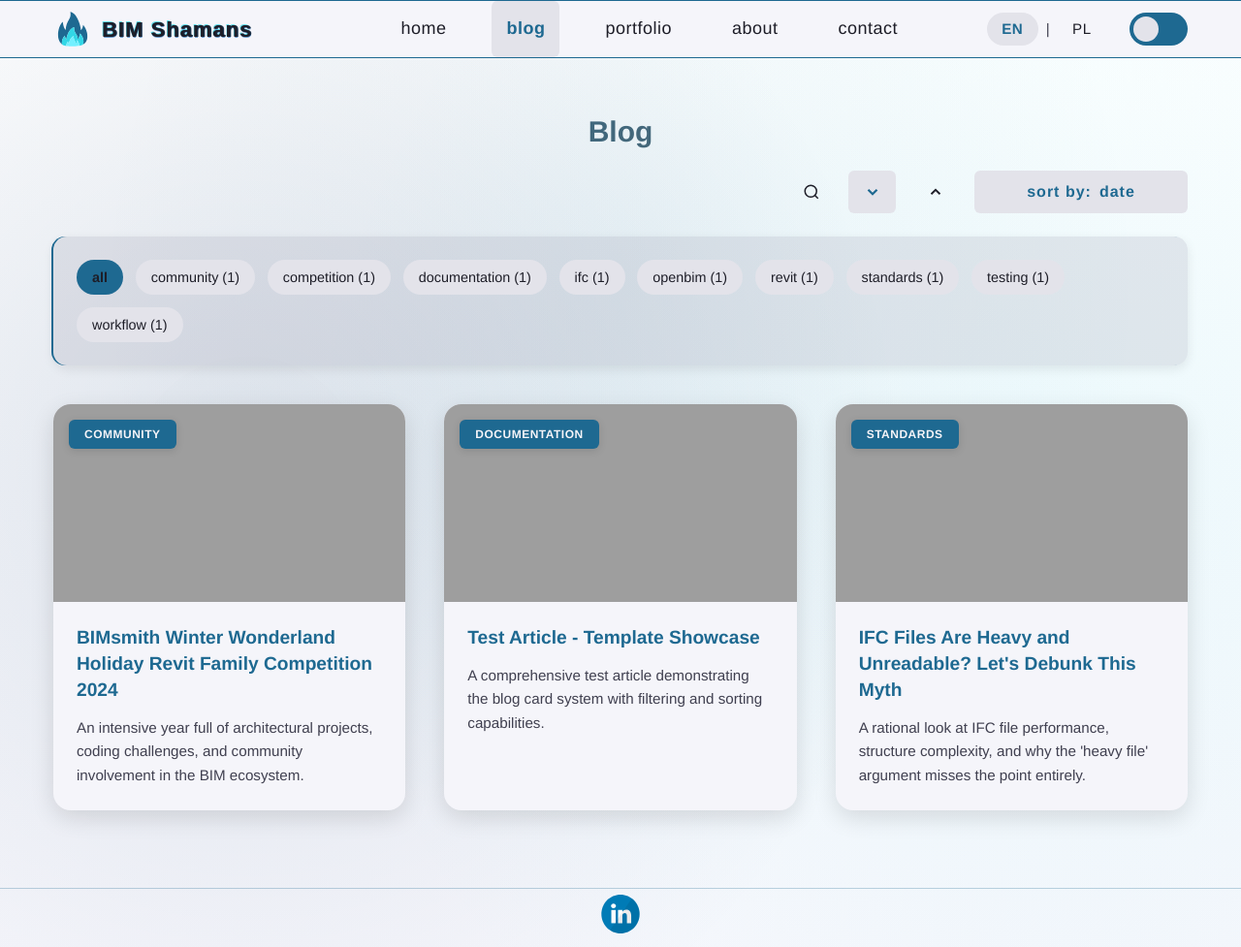
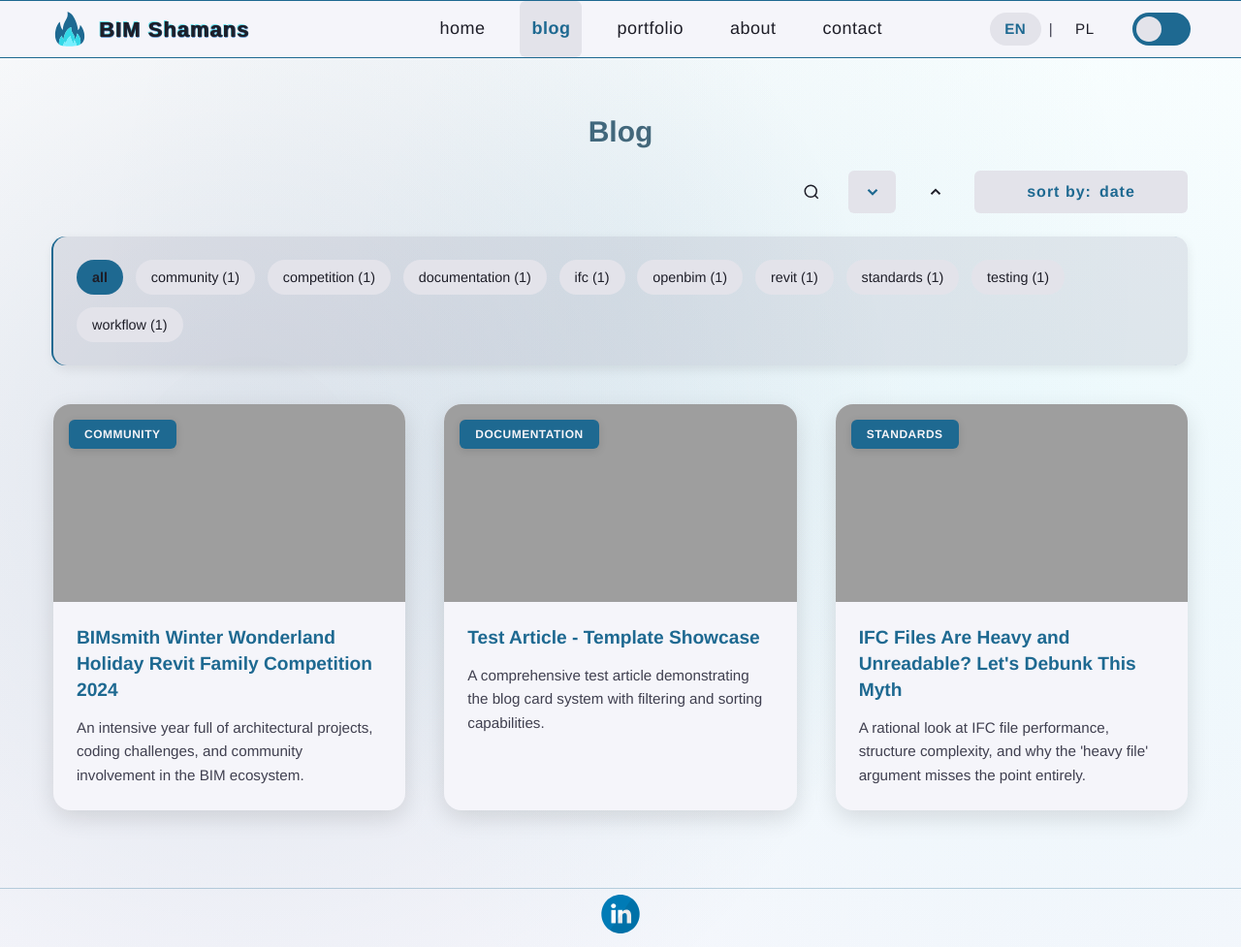
Before and after one commit to W7k-J/BimShamans, a Jekyll site: the page built from en/blog.md, in a window 1280 px wide and 977 px high. Shown: the whole window at 97% size. Built offline with Jekyll 4.4.1, drawn with Linux system fonts in a browser that asks for light colours; some web fonts are replaced.

Commit message:
Poprawa dostosowania szerokosci elementow w menu

```diff
--- a/_sass/_variables.scss
+++ b/_sass/_variables.scss
@@ -28,8 +28,8 @@ $animation-slow: 4s;
 // Spacing variables
 $nav-height: 60px;
 $nav-spacing: 20px; // Spacing between navbar and content / footer
-$nav-padding-x: 15px;
-$nav-gap: 2rem;
+$nav-padding-x: 12px;
+$nav-gap: 1.5rem;
 $progression-bar-indicator-height: 1.5rem; // Height of percentage text
 $progression-bar-gap: #{"calc(20px + 1.5rem)"}; // Gap including indicator (nav-spacing + indicator-height)
 $section-gap: 4rem;
--- a/style.scss
+++ b/style.scss
@@ -183,7 +183,7 @@ html {
   .site-avatar {
     height: $nav-height;
     padding: 5px 0;
-    margin-right: auto;
+    margin-right: 2.5rem;
     display: flex;
     align-items: center;
     gap: 0.6rem;
@@ -372,7 +372,7 @@ html {
     display: flex;
     align-items: center;
     gap: 1rem;
-    padding-left: 1rem;
+    padding-left: 2rem;
     flex-shrink: 0;
 
     .switch {
```
